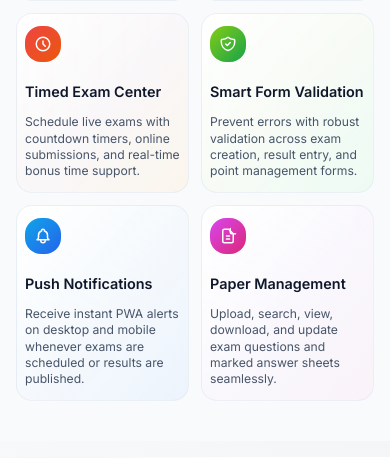
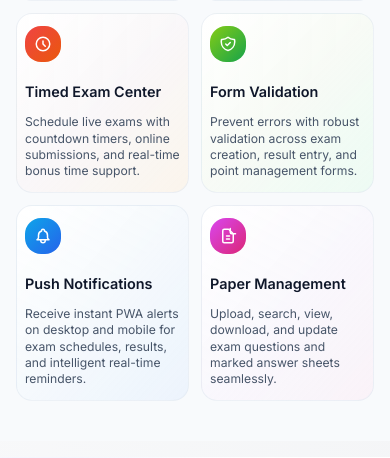
Before and after one commit to ehtesam75/ResTrack, a Django app: page / in a window 390 px wide. Shown: the part 1716-2174 px from the top of the page. Run offline with Django 5.2, Linux system fonts and the light colour scheme; data that the repository does not hold is empty; some libraries are stand-ins or nearby versions.

Commit message:
Update feature descriptions for clarity and responsiveness

```diff
--- a/marks/templates/marks/home.html
+++ b/marks/templates/marks/home.html
@@ -813,7 +813,10 @@
                             <path stroke-linecap="round" stroke-linejoin="round" stroke-width="2" d="M9 12l2 2 4-4m5.618-4.016A11.955 11.955 0 0112 2.944a11.955 11.955 0 01-8.618 3.04A12.02 12.02 0 003 9c0 5.591 3.824 10.29 9 11.622 5.176-1.332 9-6.03 9-11.622 0-1.042-.133-2.052-.382-3.016z"></path>
                         </svg>
                     </div>
-                    <h3 class="text-lg font-semibold text-slate-900 mb-2">Smart Form Validation</h3>
+                    <h3 class="text-lg font-semibold text-slate-900 mb-2">
+                        <span class="sm:hidden">Form Validation</span>
+                        <span class="hidden sm:inline">Smart Form Validation</span>
+                    </h3>
                     <p class="text-slate-600 text-sm leading-relaxed">Prevent errors with robust validation across exam creation, result entry, and point management forms.</p>
                 </div>
 
@@ -828,7 +831,7 @@
                         <span class="hidden md:inline">Real-Time Notifications</span>
                         <span class="md:hidden">Push Notifications</span>
                     </h3>
-                    <p class="text-slate-600 text-sm leading-relaxed">Receive instant PWA alerts on desktop and mobile whenever exams are scheduled or results are published.</p>
+                    <p class="text-slate-600 text-sm leading-relaxed">Receive instant PWA alerts on desktop and mobile for exam schedules, results, and intelligent real-time reminders.</p>
                 </div>
 
                 <!-- Feature 12 -->
```
